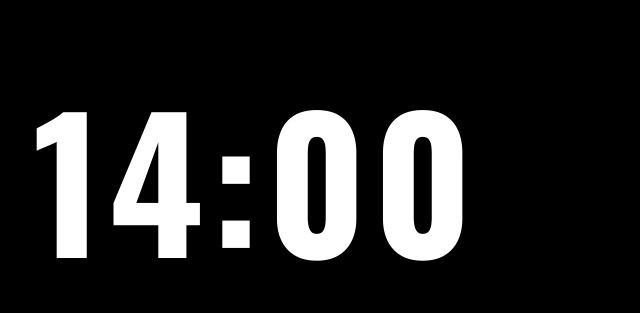
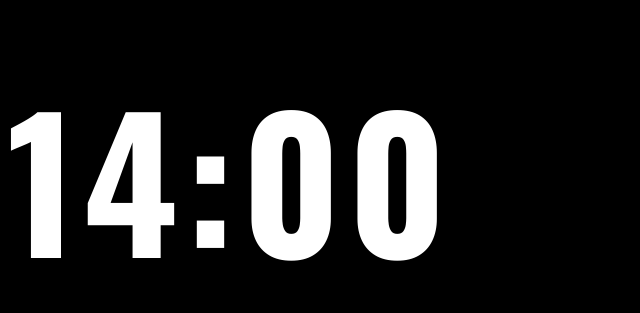
Before and after one commit to ashishsaini/clock, a plain HTML site: page index.html in a window 1280 px wide. Shown: the part 64-377 px from the top of the page, without its empty margins (0-640 px from the left). Drawn offline with nearby package versions, Linux system fonts and the light colour scheme.

Commit message:
Update style.css

```diff
--- a/style.css
+++ b/style.css
@@ -5,7 +5,7 @@ body {
 .clock {
     position: absolute;
     top: 30%;
-    left: 20%;
+    left: 18%;
     transform: translateX(-50%) translateY(-50%);
     color: #fff;
     font-size: 180px;
```
